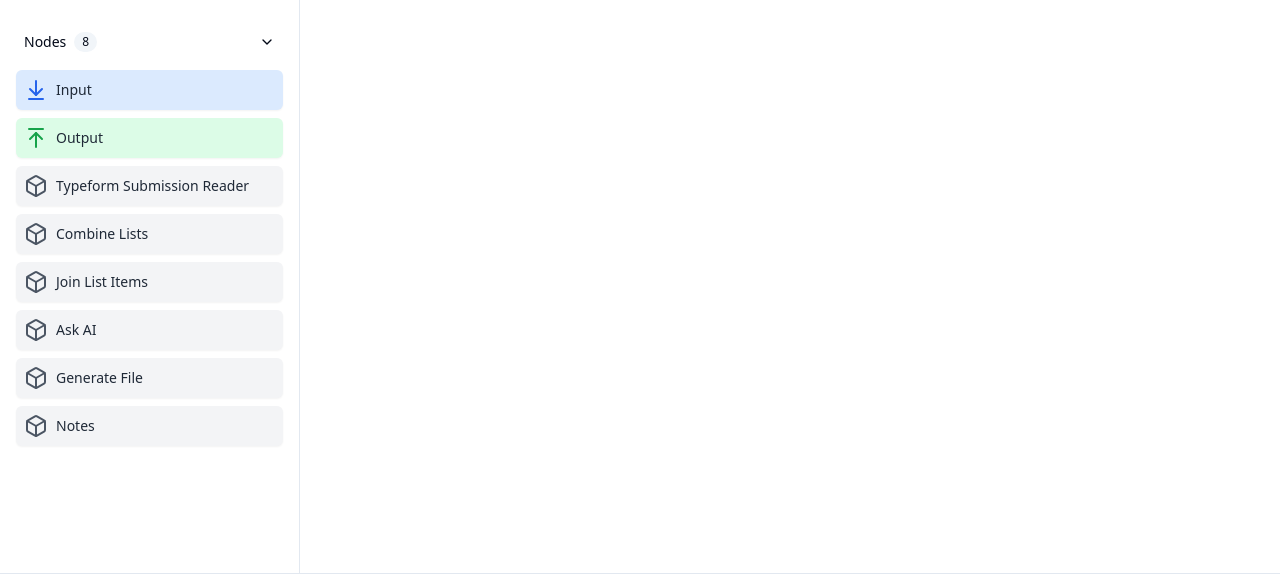
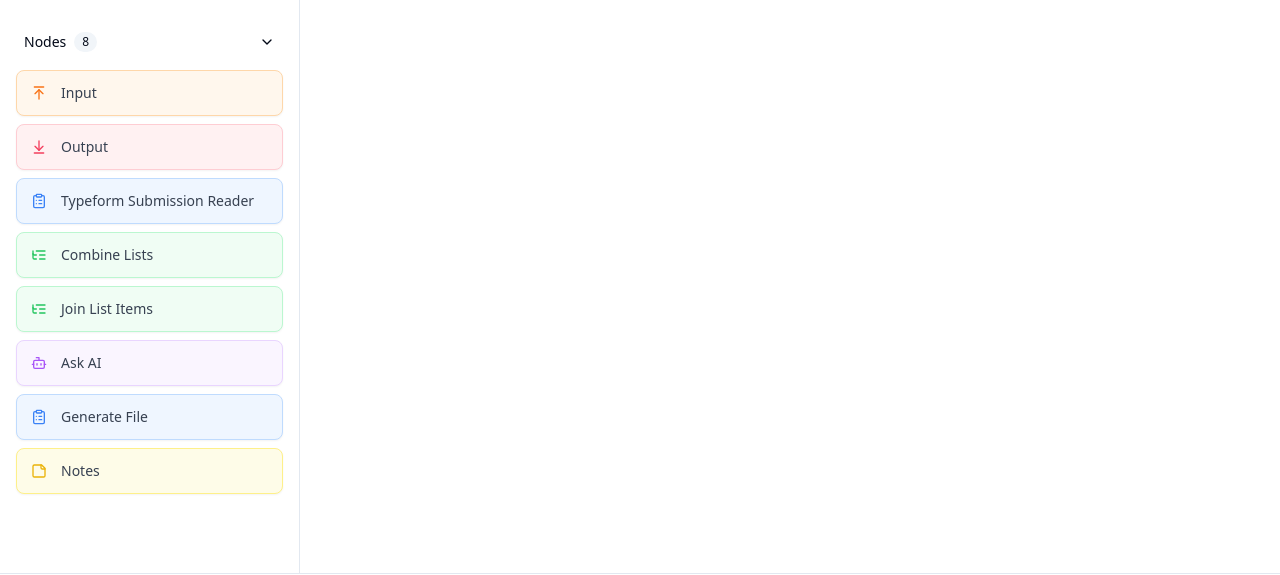
Before and after one commit to Subrat29/kiwiq_ai_assignment-2, a React (Vite) app: page /workflow-builder in a window 1280 px wide. Shown: the part 178-753 px from the top of the page. Built offline with nearby package versions, Linux system fonts and the light colour scheme.

Commit message:
feat: update DraggableNode component; enhance styling and add new node types with distinct configurations

```diff
--- a/src/components/WorkflowBuilder/draggableNode.tsx
+++ b/src/components/WorkflowBuilder/draggableNode.tsx
@@ -1,26 +1,92 @@
-"use client"
-
-import React from 'react'
-import { useDispatch } from 'react-redux'
-import { addNode } from '@/redux/flowSlice'
-import { useNodeId } from '@/hooks/useNodeId'
-import { FileText, Code, Package, Globe, Repeat, Clock, Search, BarChart, Inbox, Box, ArrowDownToLine, ArrowUpToLine } from 'lucide-react'
+import React from 'react';
+import { useDispatch } from 'react-redux';
+import { addNode } from '@/redux/flowSlice';
+import { useNodeId } from '@/hooks/useNodeId';
+import {
+  ArrowUpToLine,
+  ArrowDownToLine,
+  Bot,
+  ListTree,
+  ClipboardList,
+  StickyNote,
+  Box
+} from 'lucide-react';
 
 const nodeConfig = {
-  input: { color: 'bg-blue-100', hoverColor: 'hover:bg-blue-200', icon: <ArrowDownToLine className="text-blue-600" /> },
-  output: { color: 'bg-green-100', hoverColor: 'hover:bg-green-200', icon: <ArrowUpToLine className="text-green-600" /> },
-  default: { color: 'bg-gray-100', hoverColor: 'hover:bg-gray-200', icon: <Box className="text-gray-600" /> },
-}
+  input: {
+    color: 'bg-orange-50',
+    hoverColor: 'hover:bg-orange-100',
+    borderColor: 'border-orange-200',
+    iconColor: 'text-orange-500',
+    icon: <ArrowUpToLine className="h-4 w-4" />
+  },
+  output: {
+    color: 'bg-rose-50',
+    hoverColor: 'hover:bg-rose-100',
+    borderColor: 'border-rose-200',
+    iconColor: 'text-rose-500',
+    icon: <ArrowDownToLine className="h-4 w-4" />
+  },
+  askAI: {
+    color: 'bg-purple-50',
+    hoverColor: 'hover:bg-purple-100',
+    borderColor: 'border-purple-200',
+    iconColor: 'text-purple-500',
+    icon: <Bot className="h-4 w-4" />
+  },
+  combineLists: {
+    color: 'bg-green-50',
+    hoverColor: 'hover:bg-green-100',
+    borderColor: 'border-green-200',
+    iconColor: 'text-green-500',
+    icon: <ListTree className="h-4 w-4" />
+  },
+  joinListItems: {
+    color: 'bg-green-50',
+    hoverColor: 'hover:bg-green-100',
+    borderColor: 'border-green-200',
+    iconColor: 'text-green-500',
+    icon: <ListTree className="h-4 w-4" />
+  },
+  generateFile: {
+    color: 'bg-blue-50',
+    hoverColor: 'hover:bg-blue-100',
+    borderColor: 'border-blue-200',
+    iconColor: 'text-blue-500',
+    icon: <ClipboardList className="h-4 w-4" />
+  },
+  typeform: {
+    color: 'bg-blue-50',
+    hoverColor: 'hover:bg-blue-100',
+    borderColor: 'border-blue-200',
+    iconColor: 'text-blue-500',
+    icon: <ClipboardList className="h-4 w-4" />
+  },
+  notes: {
+    color: 'bg-yellow-50',
+    hoverColor: 'hover:bg-yellow-100',
+    borderColor: 'border-yellow-200',
+    iconColor: 'text-yellow-500',
+    icon: <StickyNote className="h-4 w-4" />
+  },
+  default: {
+    color: 'bg-gray-50',
+    hoverColor: 'hover:bg-gray-100',
+    borderColor: 'border-gray-200',
+    iconColor: 'text-gray-500',
+    icon: <Box className="h-4 w-4" />
+  }
+};
 
 export const DraggableNode = ({ type, label }) => {
-  const dispatch = useDispatch()
-  const getNodeId = useNodeId()
-  const { color, hoverColor, icon } = nodeConfig[type] || nodeConfig.default
+  const dispatch = useDispatch();
+  const getNodeId = useNodeId();
+  const config = nodeConfig[type] || nodeConfig.default;
 
-  const handleDragStart = (event: React.DragEvent) => {
-    event.dataTransfer.setData('application/reactflow', JSON.stringify({ type }))
-    event.dataTransfer.effectAllowed = 'move'
-  }
+  const handleDragStart = (event) => {
+    event.dataTransfer.setData('application/reactflow', JSON.stringify({ type }));
+    event.dataTransfer.effectAllowed = 'move';
+  };
 
   const handleClick = () => {
     const newNode = {
@@ -28,19 +94,38 @@ export const DraggableNode = ({ type, label }) => {
       type,
       position: { x: 100, y: 100 },
       data: { label: `${label} node` },
-    }
-    dispatch(addNode(newNode))
-  }
+    };
+    dispatch(addNode(newNode));
+  };
 
   return (
     <div
-      className={`${color} ${hoverColor} transition duration-200 ease-in-out cursor-grab w-full rounded-md flex items-center gap-2 text-gray-800 font-medium select-none p-2 shadow-sm`}
+      className={`
+        ${config.color}
+        ${config.hoverColor}
+        transition-all
+        duration-200
+        cursor-grab
+        w-full
+        rounded-lg
+        flex
+        items-center
+        gap-2.5
+        font-medium
+        select-none
+        p-2.5
+        border
+        ${config.borderColor}
+        shadow-sm
+      `}
       onDragStart={handleDragStart}
       onClick={handleClick}
       draggable
     >
-      <span className="text-base">{icon}</span>
-      <span className="text-sm">{label}</span>
+      <div className={`flex h-6 w-6 items-center justify-center rounded-md ${config.color} ${config.iconColor}`}>
+        {config.icon}
+      </div>
+      <span className="text-sm text-gray-700">{label}</span>
     </div>
-  )
-}
+  );
+};
```
